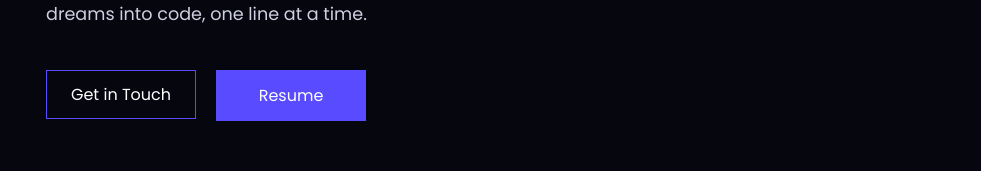
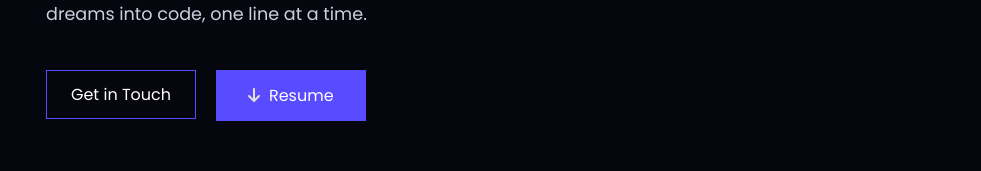
Before and after one commit to patacsilpam/pampatacsil, a React (Vite) app: page / in a window 1280 px wide. Shown: the part 506-677 px from the top of the page, without its empty margins (130-1111 px from the left). Built offline with nearby package versions, Linux system fonts and the light colour scheme.

Commit message:
home: add arrow button icon

```diff
--- a/src/components/Home/Home.jsx
+++ b/src/components/Home/Home.jsx
@@ -3,6 +3,7 @@ import { NavHashLink } from 'react-router-hash-link';
 import resume from '../../assets/pdf/Patacsil,Pamela-Resume.pdf'
 import { FontAwesomeIcon } from '@fortawesome/react-fontawesome'
 import { Link } from 'react-router-dom';
+import { faArrowDown } from '@fortawesome/free-solid-svg-icons';
 export const Home = () => {
 
   return (
@@ -16,7 +17,10 @@ export const Home = () => {
                 <a href="/#contact" id='btn-get-in-touch' target="_blank">Get in Touch</a>
               </div>
               <div>
-                <a href={resume} id='btn-download-cv' target="_blank">Resume</a>
+                <a href={resume} id='btn-download-cv' target="_blank">
+                  <FontAwesomeIcon icon={faArrowDown} />&nbsp;
+                  Resume
+                </a>
               </div>
             </div>
           </div>
```
